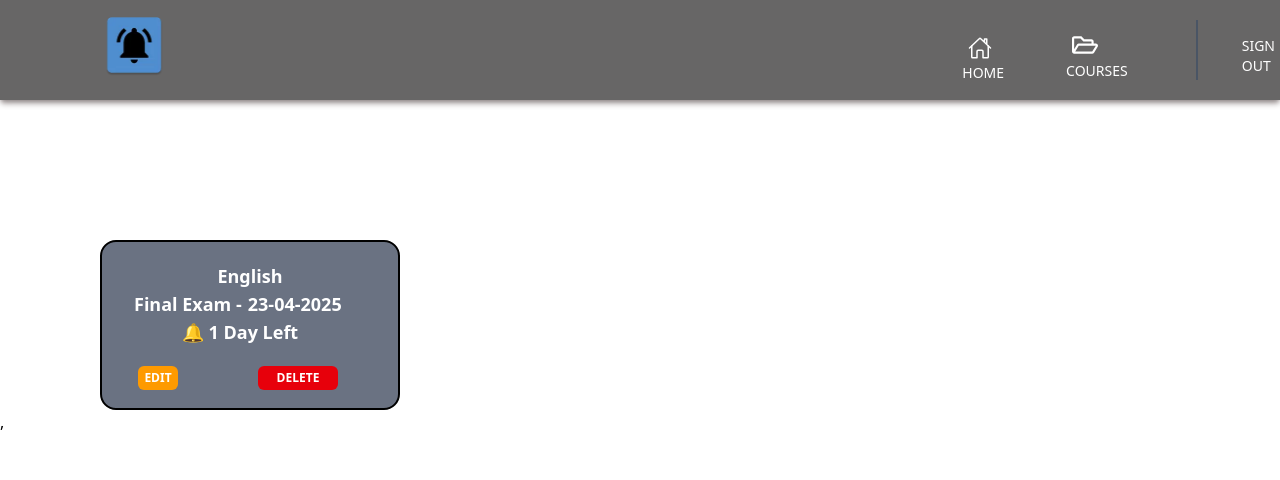
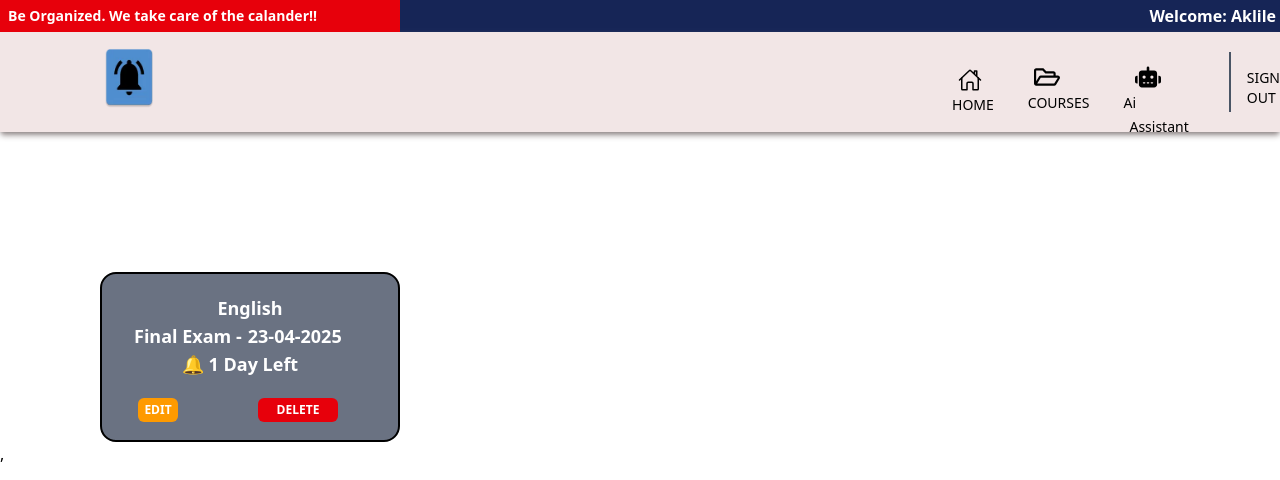
Before and after one commit to Aklile612/Reminder-App, a React (Vite) app: page / in a window 1280 px wide. Shown: the top 480 px of the page. Built offline with nearby package versions, Linux system fonts and the light colour scheme.

Commit message:
edited the header

```diff
--- a/src/Components/Header/Header.jsx
+++ b/src/Components/Header/Header.jsx
@@ -3,18 +3,28 @@ import icon from "../../assets/icon.webp"
 import { Link } from 'react-router-dom'
 import { IoHomeOutline } from "react-icons/io5";
 import { FaRegFolderOpen } from "react-icons/fa";
+import ai from "../../assets/ai.png"
+import { FaRobot } from "react-icons/fa6";
 
 
 
 const Header = () => {
   return (
-    <div>
-      <div className='flex bg-[#0f0d0da1] z-20 shadow-md shadow-[#968e8e] h-[50px] md:h-[100px]'>
+    <div >
+      <div className='flex bg-blue-950 md:h-8  justify-between items-center'>
+        <div className='flex bg-red-600 w-[400px] md:h-8 items-center'>
+          <span className='md:ml-2 text-white font-bold text-sm'>Be Organized. We take care of the calander!!</span>
+        </div>
+        <div className='justify-end'>
+          <span className='md:mr-1 text-white font-bold'>Welcome: Aklile</span>
+        </div>
+      </div>
+      <div className='flex bg-[#f2e6e6] z-20 shadow-md shadow-[#968e8e] h-[50px] md:h-[100px]'>
         <Link className='ml-[20px] md:ml-[100px] pt-1 md:pt-2.5 '>
             <img src={icon} alt="icon" className='h-[40px] md:h-[70px] ' />
         </Link>
         <div>
-            <div className='flex  gap-17 text-white'>
+            <div className='flex  gap-10 '>
                 <div className='group  hover:text-blue-700 transition-colors ml-[800px] mt-9  '>
                     <IoHomeOutline className='text-2xl'/>
                     <span className='-ml-1.5 text-sm'>HOME</span>
@@ -22,6 +32,11 @@ const Header = () => {
                 <div className='group  hover:text-blue-700 transition-colors mt-8'>
                     <FaRegFolderOpen className='text-[26px]'/>
                     <span className='-ml-1.5 text-sm'>COURSES</span>
+                </div>
+
+                <div className='group  hover:text-blue-700 transition-colors mt-8'>
+                  <FaRobot className='text-[26px] md:ml-1.5 ' />
+                  <span className='-ml-1.5 text-sm'>Ai Assistant</span>
                 </div>
                 <div className='border-gray-600 border-l-2 h-15 mt-5 '></div>
                 <Link to="/signout" className='text-sm mt-9 -ml-6 hover:text-blue-700 transition-colors'>
```
